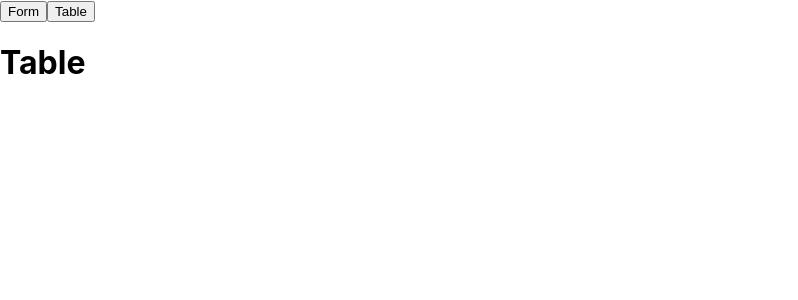
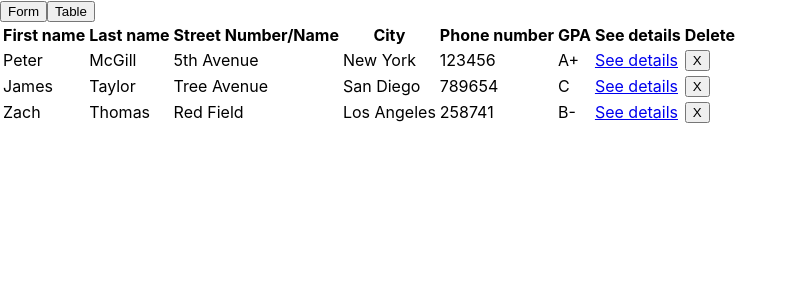
Before and after one commit to mark7dev/honeywell, a React (Create React App) app: page /table in a window 1280 px wide. Shown: the top 300 px of the page, without its empty margins (0-798 px from the left). Built offline with nearby package versions, Linux system fonts and the light colour scheme.

Commit message:
create Table component

```diff
--- a/src/components/Student.js
+++ b/src/components/Student.js
@@ -2,7 +2,8 @@ import React from 'react';
 
 const Student = () => {
     return (
-        <h1>Student</h1>
+        <>
+        </>
     );
 }
 
--- a/src/components/Table.js
+++ b/src/components/Table.js
@@ -1,8 +1,76 @@
 import React from 'react';
+import { Link } from 'react-router-dom';
 
 const Table = () => {
+
+    const students = [
+        {
+            id: 1,
+            name: 'Peter',
+            last: 'McGill',
+            street: '5th Avenue',
+            city: 'New York',
+            phone: '123456',
+            gpa: 'A+'
+        },
+        {
+            id: 2,
+            name: 'James',
+            last: 'Taylor',
+            street: 'Tree Avenue',
+            city: 'San Diego',
+            phone: '789654',
+            gpa: 'C'
+        },
+        {
+            id: 3,
+            name: 'Zach',
+            last: 'Thomas',
+            street: 'Red Field',
+            city: 'Los Angeles',
+            phone: '258741',
+            gpa: 'B-'
+        }
+    ];
+
+    const deleteStudent = id => {
+        console.log(id);
+
+    }
+
     return (
-        <h1>Table</h1>
+        <>
+            <table>
+                <thead>
+                    <tr>
+                        <th>First name</th>
+                        <th>Last name</th>
+                        <th>Street Number/Name</th>
+                        <th>City</th>
+                        <th>Phone number</th>
+                        <th>GPA</th>
+                        <th>See details</th>
+                        <th>Delete</th>
+                    </tr>
+                </thead>
+                <tbody>
+                        { students.map(student => (
+                            <tr
+                                key={student.id}
+                            >
+                                <td>{student.name}</td>
+                                <td>{student.last}</td>
+                                <td>{student.street}</td>
+                                <td>{student.city}</td>
+                                <td>{student.phone}</td>
+                                <td>{student.gpa}</td>
+                                <td><Link to={`/student/${student.id}`}>See details</Link></td>
+                                <td><button onClick={() => deleteStudent(student.id)}>X</button></td>
+                            </tr>
+                        ))}
+                </tbody>
+            </table>
+        </>
     );
 }
 
```
